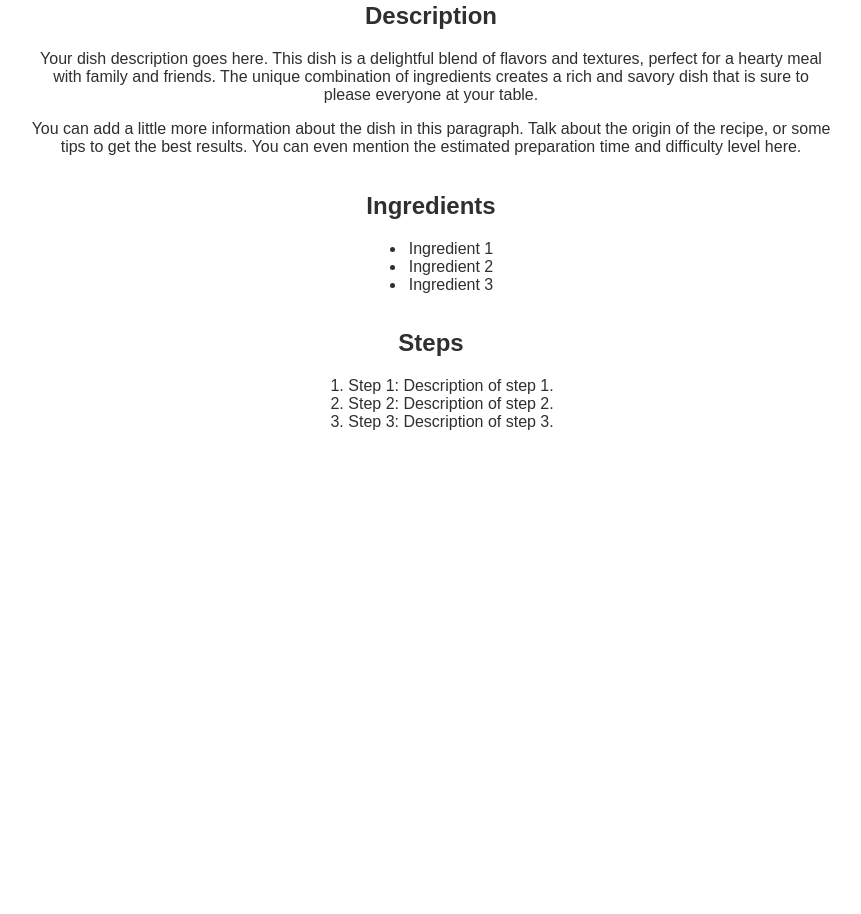
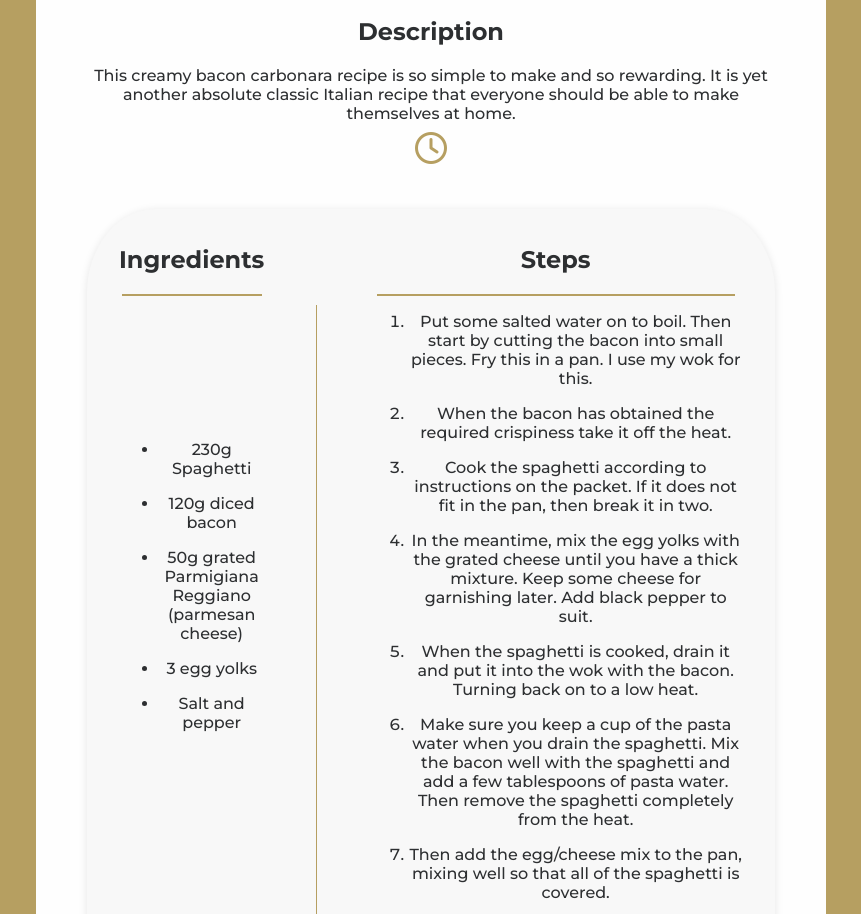
Before and after one commit to Praeda822/odin-recipes, a plain HTML site: page recipes/carbonara.html in a window 1280 px wide. Shown: the part 136-1050 px from the top of the page, without its empty margins (209-1070 px from the left). Before the commit the page ends 800 px from the top, so only its background shows below. Drawn offline with Linux system fonts and the light colour scheme.

Commit message:
Upload: Finished ingredients & steps section.

```diff
--- a/recipes/carbonara.html
+++ b/recipes/carbonara.html
@@ -5,7 +5,14 @@
     <meta name="viewport" content="width=device-width, initial-scale=1.0" />
     <title>Cheesy Carbonara</title>
 
+    <script
+      src="https://kit.fontawesome.com/29b198df20.js"
+      crossorigin="anonymous"
+    ></script>
+
     <style>
+      @import url("https://fonts.googleapis.com/css2?family=Montserrat:wght@400;500;600;700&display=swap");
+
       *::before {
         margin: 0;
         padding: 0;
@@ -13,33 +20,76 @@
       }
 
       body {
-        font-family: Arial, sans-serif;
-        margin: 0;
-        background-color: #fff;
+        font-family: "Montserrat", sans-serif;
+        font-weight: 500;
+        margin: 0 auto;
+        background-color: #b69f61;
         color: #2d2f31;
         height: 100vh;
       }
 
-      .main-container {
+      img {
+        height: 100%;
+        width: 40%;
+        border-radius: 100%;
+      }
+
+      li {
+        margin-bottom: 1rem;
+      }
+      .container {
+        /* height: 100vh; */
+        width: 43rem;
+        padding: 2rem 3.2rem;
+        margin: 0 auto;
         display: flex;
         flex-direction: column;
         align-items: center;
         justify-content: center;
         text-align: center;
-        max-width: 50rem;
-        margin: 0 auto;
-        padding: 1.25rem 1.25rem;
+        background-color: #fefefe;
+        border-radius: 5%;
       }
 
-      /* .img-container {
-        max-width: 85%;
-        height: 50%;
-        margin-bottom: 1.25rem;
-      } */
+      .horizontal-spacing {
+        margin: 1rem auto;
+        border: 0.1rem solid #b69f61;
+        width: 95%;
+      }
+
+      .vertical-spacing {
+        width: 0.1rem;
+        background-color: #b69f61;
+        height: 80%;
+        align-self: center; /*Vertically centers my spacer */
+      }
+
+      .mar-spacing {
+        margin-top: 3.2rem;
+      }
+
+      .grid-container {
+        border-radius: 10%;
+        padding: 0 1rem;
+        background-color: #f8f8f8;
+        box-shadow: 0 0.1rem 0.5rem rgba(0, 0, 0, 0.1);
+      }
+
+      .grid {
+        position: relative;
+        padding: 1rem;
+        display: grid;
+        grid-template-columns: 1fr 0.1rem 3fr;
+        column-gap: 3.2rem;
+      }
+
+      .grid section:first-child ul {
+        margin-top: 9rem;
+      }
     </style>
   </head>
   <body>
-    <div class="main-container">
+    <div class="container">
       <header>
         <h1>Cheesy Bacon Carbonara</h1>
         <div class="img-container">
@@ -50,38 +100,75 @@
       <section>
         <h2>Description</h2>
         <p>
-          Your dish description goes here. This dish is a delightful blend of
-          flavors and textures, perfect for a hearty meal with family and
-          friends. The unique combination of ingredients creates a rich and
-          savory dish that is sure to please everyone at your table.
+          This creamy bacon carbonara recipe is so simple to make and so
+          rewarding. It is yet another absolute classic Italian recipe that
+          everyone should be able to make themselves at home.
         </p>
-        <p>
-          You can add a little more information about the dish in this
-          paragraph. Talk about the origin of the recipe, or some tips to get
-          the best results. You can even mention the estimated preparation time
-          and difficulty level here.
-        </p>
+
+        <i class="fa-regular fa-clock fa-2xl" style="color: #b69f61"></i>
       </section>
 
+      <div class="grid-container mar-spacing">
+        <div class="grid">
           <section>
             <h2>Ingredients</h2>
+            <div class="horizontal-spacing"></div>
             <ul>
-          <li>Ingredient 1</li>
-          <li>Ingredient 2</li>
-          <li>Ingredient 3</li>
-          <!-- Add more ingredients as needed -->
+              <li>230g Spaghetti</li>
+              <li>120g diced bacon</li>
+              <li>50g grated Parmigiana Reggiano (parmesan cheese)</li>
+              <li>3 egg yolks</li>
+              <li>Salt and pepper</li>
             </ul>
           </section>
 
+          <div class="vertical-spacing"></div>
+
           <section>
             <h2>Steps</h2>
+            <div class="horizontal-spacing"></div>
             <ol>
-          <li>Step 1: Description of step 1.</li>
-          <li>Step 2: Description of step 2.</li>
-          <li>Step 3: Description of step 3.</li>
-          <!-- Add more steps as needed -->
+              <li>
+                Put some salted water on to boil. Then start by cutting the
+                bacon into small pieces. Fry this in a pan. I use my wok for
+                this.
+              </li>
+              <li>
+                When the bacon has obtained the required crispiness take it off
+                the heat.
+              </li>
+              <li>
+                Cook the spaghetti according to instructions on the packet. If
+                it does not fit in the pan, then break it in two.
+              </li>
+              <li>
+                In the meantime, mix the egg yolks with the grated cheese until
+                you have a thick mixture. Keep some cheese for garnishing later.
+                Add black pepper to suit.
+              </li>
+              <li>
+                When the spaghetti is cooked, drain it and put it into the wok
+                with the bacon. Turning back on to a low heat.
+              </li>
+              <li>
+                Make sure you keep a cup of the pasta water when you drain the
+                spaghetti. Mix the bacon well with the spaghetti and add a few
+                tablespoons of pasta water. Then remove the spaghetti completely
+                from the heat.
+              </li>
+              <li>
+                Then add the egg/cheese mix to the pan, mixing well so that all
+                of the spaghetti is covered.
+              </li>
+              <li>
+                Add a few more spoons of the cooking water to loosen it up if
+                needed. Be careful not to let the eggs scramble, which they will
+                if there is too much heat in the pan.
+              </li>
             </ol>
           </section>
         </div>
+      </div>
+    </div>
   </body>
 </html>
```
Also changed, not shown: recipes/lasagne.html (added, +11 -0 lines). Lines whose indentation alone changed are shown as unchanged.
